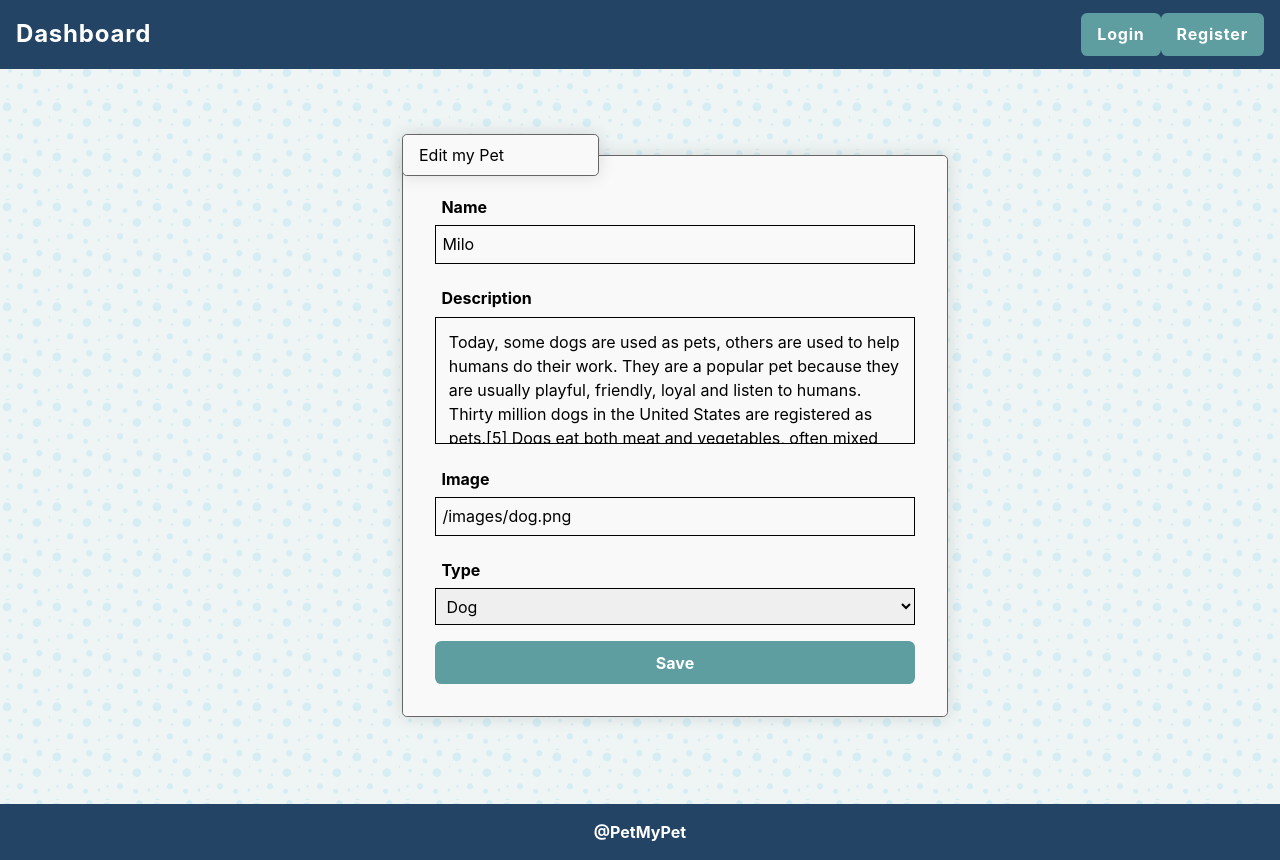
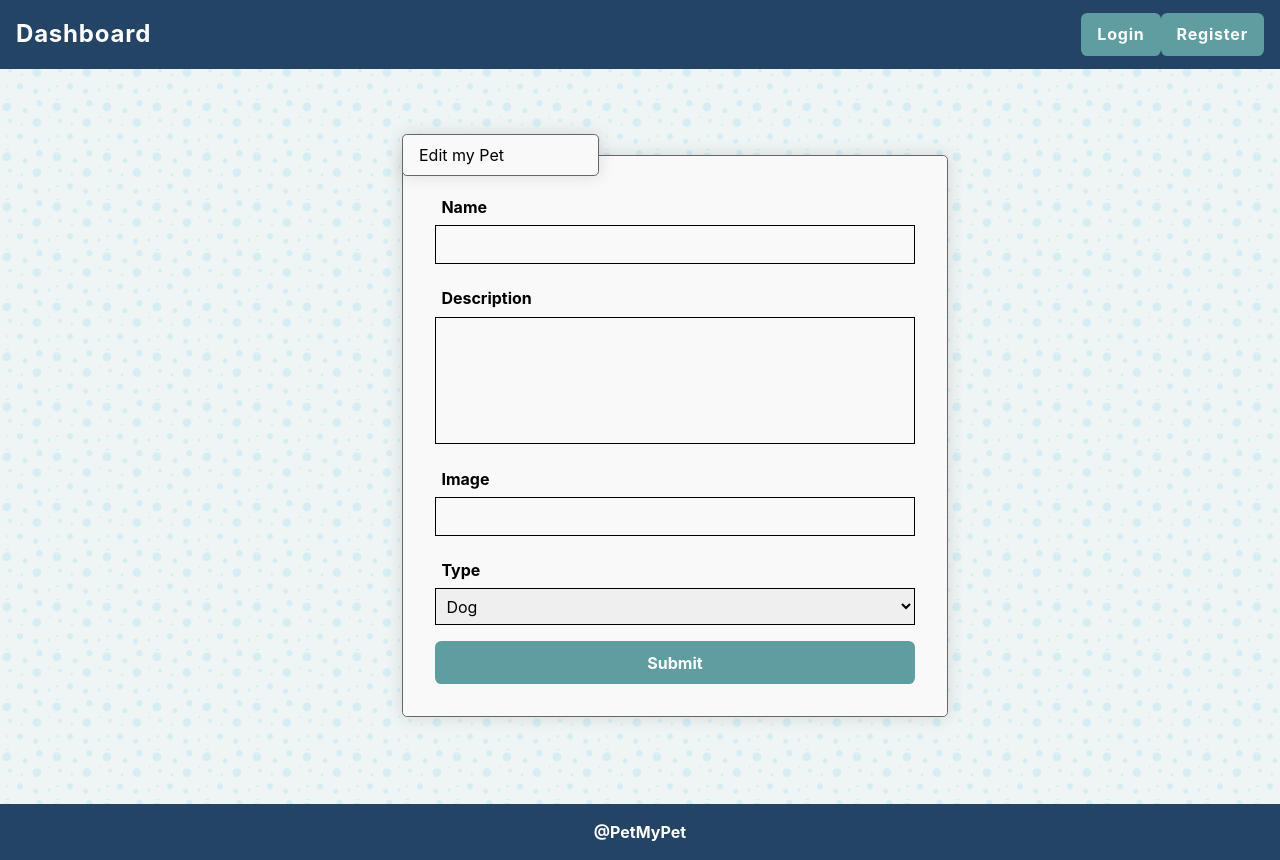
Before and after one commit to darinchakalov/Pet-My-Pet, a React (Create React App) app: page /edit/1 in a window 1280 px wide. Built offline with nearby package versions, Linux system fonts and the light colour scheme; no server answers.

Commit message:
edit functionality

```diff
--- a/src/components/EditPet/EditPet.js
+++ b/src/components/EditPet/EditPet.js
@@ -1,38 +1,61 @@
+import { useEffect, useState, useContext } from "react";
+import { useParams, useNavigate } from "react-router-dom";
+import * as petService from "../../services/petService.js";
+import { AuthContext } from "../../contexts/AuthContext.js";
+
 export default function EditPet() {
+	const { user } = useContext(AuthContext);
+	const navigate = useNavigate();
+	const [pet, setPet] = useState({});
+
+	const { id } = useParams();
+
+	useEffect(() => {
+		petService
+			.getSinglePet(id)
+			.then((petData) => {
+				setPet(petData);
+			})
+			.catch((err) => console.log(err));
+	}, []);
+
+	const editHandler = (e) => {
+		e.preventDefault();
+		const petData = Object.fromEntries(new FormData(e.currentTarget));
+
+		petService
+			.editPet(id, petData, user.accessToken)
+			.then(() => navigate("/"))
+			.catch((err) => console.log(err));
+	};
+
 	return (
 		<section id="edit-page" className="edit">
-			<form id="edit-form" action="#" method="">
+			<form id="edit-form" method="PUT" onSubmit={editHandler}>
 				<fieldset>
 					<legend>Edit my Pet</legend>
 					<p className="field">
 						<label htmlFor="name">Name</label>
 						<span className="input">
-							<input type="text" name="name" id="name" value="Milo" />
+							<input type="text" name="name" id="name" defaultValue={pet.name} />
 						</span>
 					</p>
 					<p className="field">
 						<label htmlFor="description">Description</label>
 						<span className="input">
-							<textarea name="description" id="description">
-								Today, some dogs are used as pets, others are used to help humans do their work. They
-								are a popular pet because they are usually playful, friendly, loyal and listen to
-								humans. Thirty million dogs in the United States are registered as pets.[5] Dogs eat
-								both meat and vegetables, often mixed together and sold in stores as dog food. Dogs
-								often have jobs, including as police dogs, army dogs, assistance dogs, fire dogs,
-								messenger dogs, hunting dogs, herding dogs, or rescue dogs.
-							</textarea>
+							<textarea name="description" id="description" defaultValue={pet.description}></textarea>
 						</span>
 					</p>
 					<p className="field">
 						<label htmlFor="image">Image</label>
 						<span className="input">
-							<input type="text" name="imageUrl" id="image" value="/images/dog.png" />
+							<input type="text" name="imageUrl" id="image" defaultValue={pet.imageUrl} />
 						</span>
 					</p>
 					<p className="field">
 						<label htmlFor="type">Type</label>
 						<span className="input">
-							<select id="type" name="type" value="dog">
+							<select id="type" name="type" defaultValue={pet.type}>
 								<option value="cat">Cat</option>
 								<option value="dog" selected>
 									Dog
@@ -43,7 +66,7 @@ export default function EditPet() {
 							</select>
 						</span>
 					</p>
-					<input className="button submit" type="submit" value="Save" />
+					<input className="button submit" type="submit" defaultValue="Save" />
 				</fieldset>
 			</form>
 		</section>
--- a/src/services/petService.js
+++ b/src/services/petService.js
@@ -28,3 +28,14 @@ export const deletePet = (petId, token) => {
 		},
 	}).then((response) => response.json());
 };
+
+export const editPet = (petId, petData, token) => {
+	return fetch(`${baseUrl}/pets/${petId}`, {
+		method: "PUT",
+		headers: {
+			"Content-Type": "application/json",
+			"X-Authorization": token,
+		},
+		body: JSON.stringify(petData),
+	}).then((response) => response.json);
+};
```
